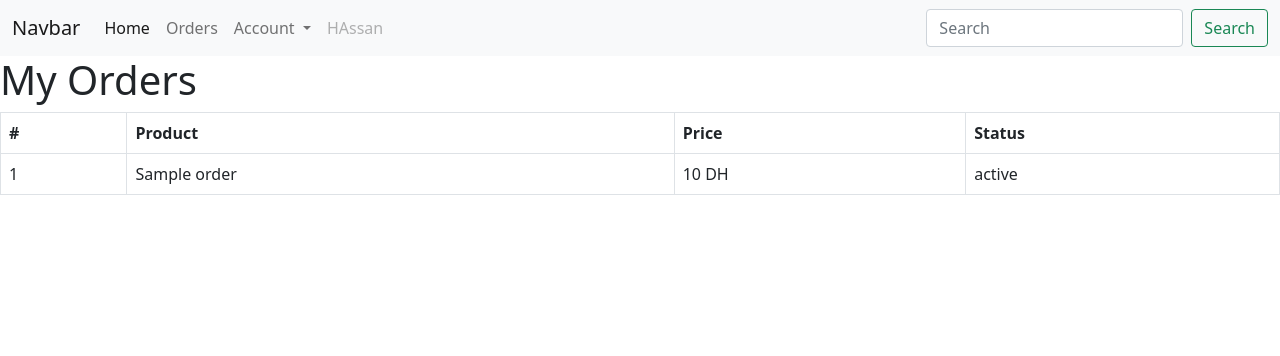
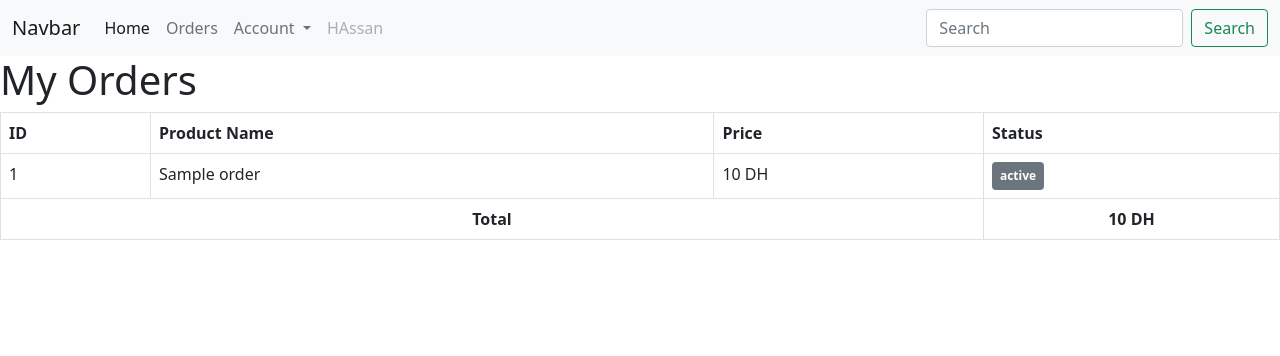
Before and after one commit to yasminemahfoud/Laptop-Store---Symfony, a Symfony app: template templates/order/user_orders.html.twig in a window 1280 px wide. Shown: the top 356 px of the page. Run offline with Twig, Linux system fonts and the light colour scheme; the template is opened without the code that fills it: most values are stand-ins (such as "Sample title", 1, 10 or a date in 2020); some libraries are stand-ins or nearby versions.

```diff
--- a/templates/order/user_orders.html.twig
+++ b/templates/order/user_orders.html.twig
@@ -6,24 +6,40 @@
     <h1>My Orders</h1>
 
     {% if orders|length > 0 %}
-        <table class="table table-bordered">
+        {% set sum = 0 %}
+        <table class="table table-bordered table-hover">
             <thead>
                 <tr>
-                    <th>#</th>
-                    <th>Product</th>
+                    <th>ID</th>
+                    <th>Product Name</th>
                     <th>Price</th>
                     <th>Status</th>
                 </tr>
             </thead>
             <tbody>
                 {% for order in orders %}
+                    {% set sum = sum + order.price %}
                     <tr>
                         <td>{{ loop.index }}</td>
                         <td>{{ order.pname }}</td>
                         <td>{{ order.price }} DH</td>
-                        <td>{{ order.status }}</td>
+                        <td>
+                            {% if order.status == 'processing...' %}
+                                <span class="badge bg-dark p-2">{{ order.status }}</span>
+                            {% elseif order.status == 'shipped' %}
+                                <span class="badge bg-danger p-2">{{ order.status }}</span>
+                            {% elseif order.status == 'delivered' %}
+                                <span class="badge bg-success p-2">{{ order.status }}</span>
+                            {% else %}
+                                <span class="badge bg-secondary p-2">{{ order.status }}</span>
+                            {% endif %}
+                        </td>
                     </tr>
                 {% endfor %}
+                <tr class="text-center">
+                    <th colspan="3">Total</th>
+                    <td class="fw-bold">{{ sum }} DH</td>
+                </tr>
             </tbody>
         </table>
     {% else %}
```
Also changed, not shown: templates/product/user.html.twig (+18 -1 lines), public/uploads/1781516204_fef7b3cbaeb59afc974ab04dd20741e6.jpg (added), public/uploads/1781516205_fef7b3cbaeb59afc974ab04dd20741e6.jpg (added).
